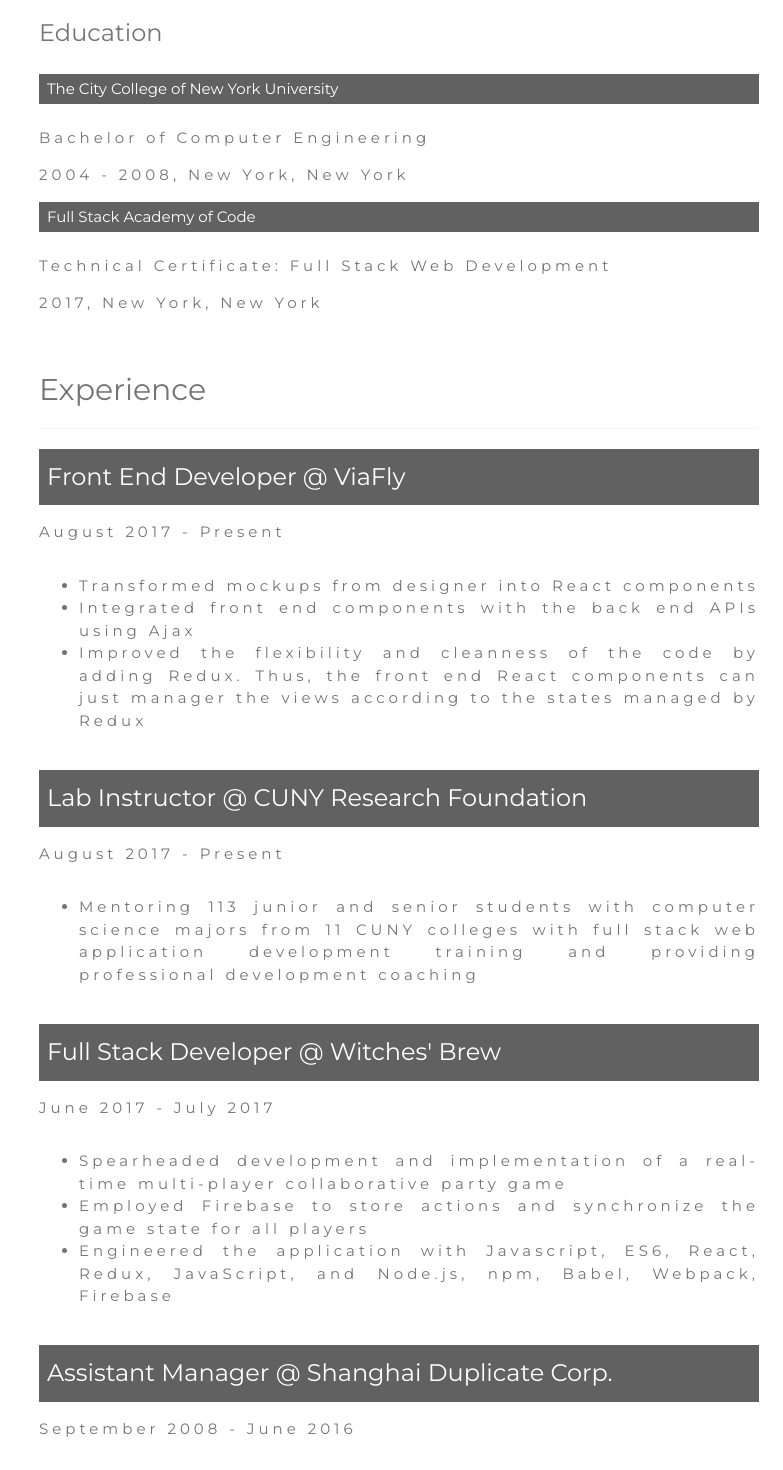
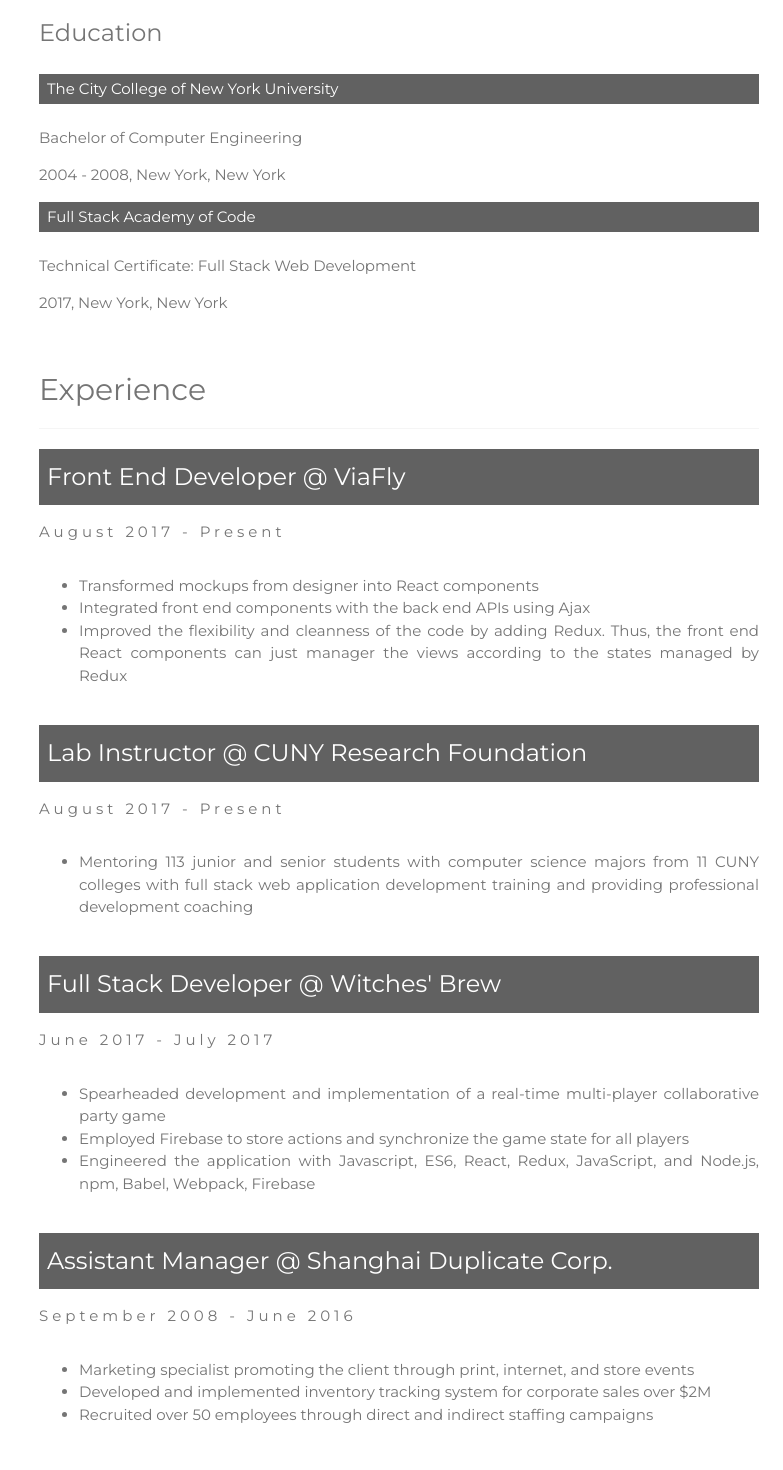
Before and after one commit to jinlin314/mySite, a React (Create React App) app: page / in a window 1280 px wide. Shown: the part 1060-2530 px from the top of the page, without its empty margins (497-1280 px from the left). Built offline with nearby package versions, Linux system fonts and the light colour scheme.

Commit message:
add modal toggle handler to project titles

```diff
--- a/src/Experience.js
+++ b/src/Experience.js
@@ -15,9 +15,9 @@
         </div>
         <p className="w3-wide w3-padding-16">August 2017 - Present</p>
         <ul>
-          <li className="w3-wide">Transformed mockups from designer into React components</li>
-          <li className="w3-wide">Integrated front end components with the back end APIs using Ajax</li>
-          <li className="w3-wide">Improved the flexibility and cleanness of the code by adding Redux. Thus, the front end
+          <li>Transformed mockups from designer into React components</li>
+          <li>Integrated front end components with the back end APIs using Ajax</li>
+          <li>Improved the flexibility and cleanness of the code by adding Redux. Thus, the front end
             React components can just manager the views according to the states managed by Redux</li>
         </ul><br />
 
@@ -28,7 +28,7 @@
         </div>
         <p className="w3-wide w3-padding-16">August 2017 - Present</p>
         <ul>
-          <li className="w3-wide">Mentoring 113 junior and senior students with computer science majors from 11 CUNY colleges with full
+          <li >Mentoring 113 junior and senior students with computer science majors from 11 CUNY colleges with full
             stack web application development training and providing professional development coaching</li>
         </ul><br />
 
@@ -39,9 +39,9 @@
         </div>
         <p className="w3-wide w3-padding-16">June 2017 - July 2017</p>
         <ul>
-          <li className="w3-wide">Spearheaded development and implementation of a real-time multi-player collaborative party game</li>
-          <li className="w3-wide">Employed Firebase to store actions and synchronize the game state for all players</li>
-          <li className="w3-wide">Engineered the application with Javascript, ES6, React, Redux, JavaScript, and Node.js, npm, Babel, Webpack, Firebase</li>
+          <li>Spearheaded development and implementation of a real-time multi-player collaborative party game</li>
+          <li>Employed Firebase to store actions and synchronize the game state for all players</li>
+          <li>Engineered the application with Javascript, ES6, React, Redux, JavaScript, and Node.js, npm, Babel, Webpack, Firebase</li>
         </ul><br />
 
         <div className="w3-light-grey">
@@ -51,9 +51,9 @@
         </div>
         <p className="w3-wide w3-padding-16">September 2008 - June 2016</p>
         <ul>
-          <li className="w3-wide">Marketing specialist promoting the client through print, internet, and store events</li>
-          <li className="w3-wide">Developed and implemented inventory tracking system for corporate sales over $2M</li>
-          <li className="w3-wide">Recruited over 50 employees through direct and indirect staffing campaigns</li>
+          <li>Marketing specialist promoting the client through print, internet, and store events</li>
+          <li>Developed and implemented inventory tracking system for corporate sales over $2M</li>
+          <li>Recruited over 50 employees through direct and indirect staffing campaigns</li>
         </ul><br />
       </div>
     )
--- a/src/Header.js
+++ b/src/Header.js
@@ -6,7 +6,7 @@
     <p>Full Stack Web Developer</p>
     <img src="/img/profile-pic.png" alt="profileSmall" className="w3-image w3-hide-large w3-hide-small w3-round" id="header-img-1"/>
     <img src="/img/profile-pic.png" alt="profileImageMedium" className="w3-image w3-hide-large w3-hide-medium w3-round" width="1000" height="1333" />
-    <form method="get" action="Jin Lin.pdf" target="top">
+    <form method="get" action="https://drive.google.com/file/d/0BxQUI9FThWZ1SHhPN1UtOXJWZTQ/view?usp=sharing" target="top">
       <button className="w3-button w3-light-grey w3-padding-large w3-margin-top">
         <i className="fa fa-download"></i> Download Resume
       </button>
--- a/src/Home.js
+++ b/src/Home.js
@@ -79,22 +79,22 @@
             The City College of New York University
           </div>
         </div><br />
-        <p className="w3-wide">Bachelor of Computer Engineering</p>
-        <p className="w3-wide">2004 - 2008, New York, New York</p>
+        <p>Bachelor of Computer Engineering</p>
+        <p>2004 - 2008, New York, New York</p>
 
         <div className="w3-light-grey">
           <div className="w3-container w3-padding-small w3-dark-grey" style={{width: 100+"%"}}>
             Full Stack Academy of Code
           </div>
         </div><br />
-        <p className="w3-wide">Technical Certificate: Full Stack Web Development</p>
-        <p className="w3-wide">2017, New York, New York</p>
+        <p>Technical Certificate: Full Stack Web Development</p>
+        <p>2017, New York, New York</p>
 
         <Experience />
         <Projects />
         <Contact />
 
-        <form method="get" action="Jin Lin.pdf" target="top" className="w3-center">
+        <form method="get" action="https://drive.google.com/file/d/0BxQUI9FThWZ1SHhPN1UtOXJWZTQ/view?usp=sharing" target="top" className="w3-center">
           <button className="w3-button w3-light-grey w3-padding-large w3-margin-top">
             <i className="fa fa-download"></i> Download Resume
           </button>
--- a/src/Projects.js
+++ b/src/Projects.js
@@ -1,5 +1,5 @@
 import React from 'react'
-import ProjectModal from './ProjectModal'
+// import ProjectModal from './ProjectModal'
 import { yelper, poll, socialMediaRoyalty, wiki, withesBrew, juke } from './projectsInfo'
 
 const Projects = () => {
@@ -12,7 +12,7 @@
         <div className="card text-left" data-toggle="modal" data-target="#YelpMe">
           <img className="card-img-top" src="img/yelper-me-1.png" alt="yelper-1" />
           <div className="card-body">
-            <h4 className="card-title">YelpMe</h4>
+            <h4 className="card-title" data-toggle="modal" data-target="#YelpMe">YelpMe</h4>
             <p className="card-text">A Google Chrome Extension extends Yelp search to include health inspection records with the results</p>
           </div>
         </div>
@@ -40,41 +40,10 @@
         </div>
 
 
-        <div className="card text-left" data-toggle="modal" data-target="#WitchesBrew">
-          <img className="card-img-top" src="img/witches-brew-1.png" alt="withes-brew-1" />
-          <div className="card-body">
-            <h4 className="card-title"><a href="https://playwitchesbrew.com/intro" target="_blank" rel="noopener noreferrer">Withes' Brew</a></h4>
-            <p className="card-text">A ​real-time ​multi-player ​collaborative ​party ​game</p>
-          </div>
-        </div>
-        <div className="modal fade" id="WitchesBrew" tabIndex="-1" role="dialog" aria-labelledby={withesBrew.title+"Label"} aria-hidden="true">
-          <div className="modal-dialog" role="document">
-            <div className="modal-content">
-              <div className="modal-header">
-                <h5 className="modal-title" id={withesBrew.title+"Label"}>{withesBrew.title}</h5>
-                <button type="button" className="close" data-dismiss="modal" aria-label="Close">
-                  <span aria-hidden="true">&times;</span>
-                </button>
-              </div>
-              <div className="modal-body">
-                <p><a href={withesBrew.link} target="_blank" rel="noopener noreferrer">{ withesBrew.link }</a></p>
-                <p>{ withesBrew.description }</p>
-                { withesBrew.imgs.map((img, i) => {
-                  return <img src={img} alt={withesBrew.title + i} key={img} className="img-thumbnail"/>
-                })}
-              </div>
-              <div className="modal-footer">
-                <button type="button" className="btn btn-secondary" data-dismiss="modal">Close</button>
-              </div>
-            </div>
-          </div>
-        </div>
-
-
         <div className="card text-center" data-toggle="modal" data-target="#SocialMediaRoyalty">
           <img className="card-img-top" src="img/social-royalty-1.png" alt="social-royalty-1" />
           <div className="card-body">
-            <h4 className="card-title">Social Media Royalty</h4>
+            <h4 className="card-title" data-toggle="modal" data-target="#SocialMediaRoyalty">Social Media Royalty</h4>
             <p className="card-text">An eCommerce Site: mini Amazon</p>
           </div>
         </div>
@@ -105,7 +74,7 @@
         <div className="card text-center" data-toggle="modal" data-target="#PollApp">
           <img className="card-img-top" src="img/poll-1.png" alt="poll-1" />
           <div className="card-body">
-            <h4 className="card-title">Poll App</h4>
+            <h4 className="card-title" data-toggle="modal" data-target="#PollApp">Poll App</h4>
             <p className="card-text">A simple poll app, can be used as a full stack react-express-sequelize-passport boilerplate</p>
           </div>
         </div>
@@ -133,10 +102,41 @@
         </div>
 
 
+        <div className="card text-left" data-toggle="modal" data-target="#WitchesBrew">
+          <img className="card-img-top" src="img/witches-brew-1.png" alt="withes-brew-1" />
+          <div className="card-body">
+            <h4 className="card-title" data-toggle="modal" data-target="#WitchesBrew">Withes' Brew</h4>
+            <p className="card-text">A ​real-time ​multi-player ​collaborative ​party ​game</p>
+          </div>
+        </div>
+        <div className="modal fade" id="WitchesBrew" tabIndex="-1" role="dialog" aria-labelledby={withesBrew.title+"Label"} aria-hidden="true">
+          <div className="modal-dialog" role="document">
+            <div className="modal-content">
+              <div className="modal-header">
+                <h5 className="modal-title" id={withesBrew.title+"Label"}>{withesBrew.title}</h5>
+                <button type="button" className="close" data-dismiss="modal" aria-label="Close">
+                  <span aria-hidden="true">&times;</span>
+                </button>
+              </div>
+              <div className="modal-body">
+                <p><a href={withesBrew.link} target="_blank" rel="noopener noreferrer">{ withesBrew.link }</a></p>
+                <p>{ withesBrew.description }</p>
+                { withesBrew.imgs.map((img, i) => {
+                  return <img src={img} alt={withesBrew.title + i} key={img} className="img-thumbnail"/>
+                })}
+              </div>
+              <div className="modal-footer">
+                <button type="button" className="btn btn-secondary" data-dismiss="modal">Close</button>
+              </div>
+            </div>
+          </div>
+        </div>
+
+
         <div className="card text-right" data-toggle="modal" data-target="#JukeBox">
           <img className="card-img-top" src="img/juke1.png" alt="poll-1" />
           <div className="card-body">
-            <h4 className="card-title">Juke Box</h4>
+            <h4 className="card-title" data-toggle="modal" data-target="#JukeBox">Juke Box</h4>
             <p className="card-text">A muisc Juke box: mini iTunes</p>
           </div>
         </div>
@@ -167,7 +167,7 @@
         <div className="card p-3 text-right" data-toggle="modal" data-target="#WikiApp">
           <img className="card-img-top" src="img/wiki1.png" alt="poll-1" />
           <div className="card-body">
-            <h4 className="card-title">Wiki Stack</h4>
+            <h4 className="card-title" data-toggle="modal" data-target="#WikiApp">Wiki Stack</h4>
             <p className="card-text">A min blog app</p>
           </div>
         </div>
```
Also changed, not shown: 1 other file (tests, documents, lock files or other folders).
